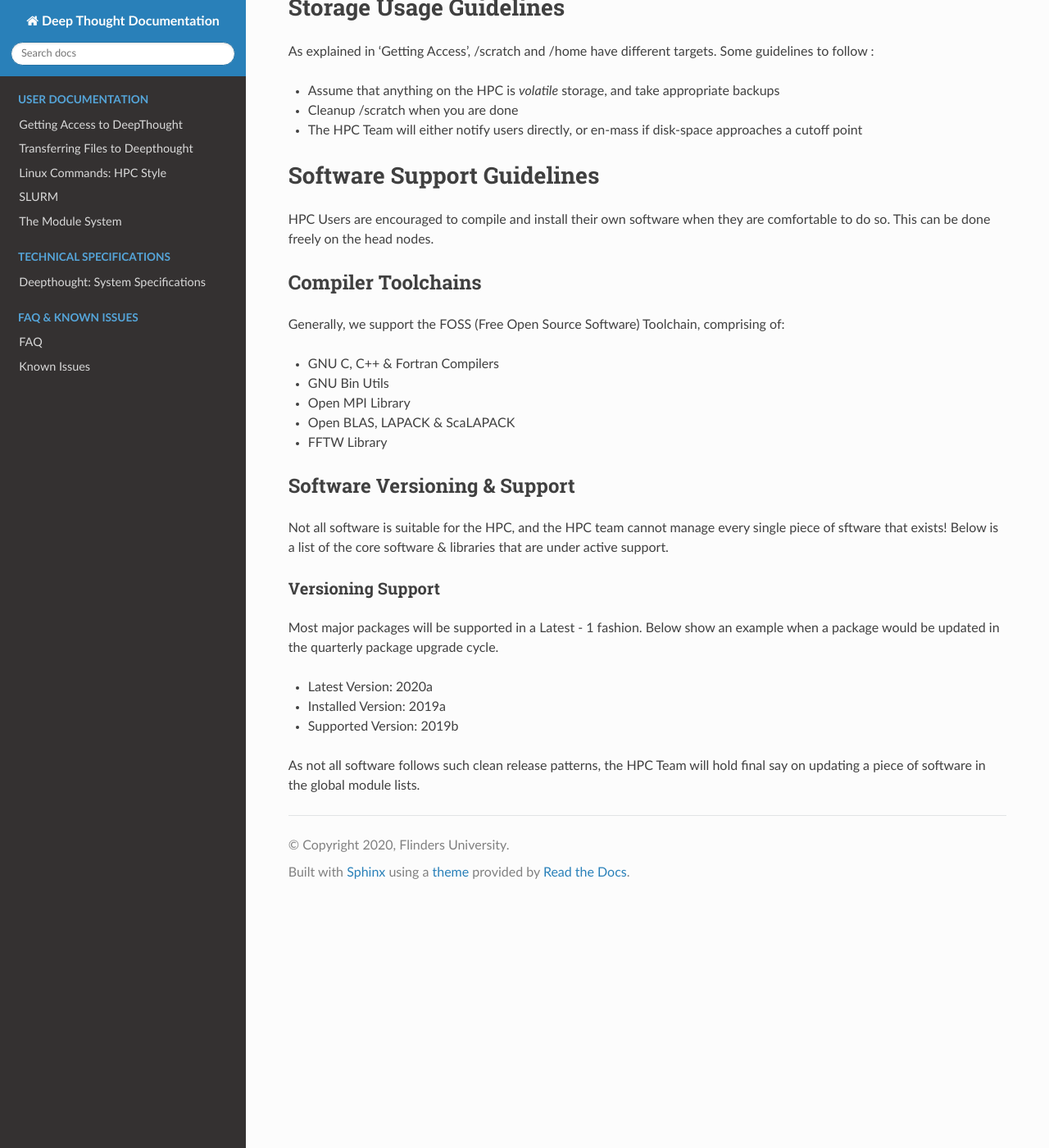
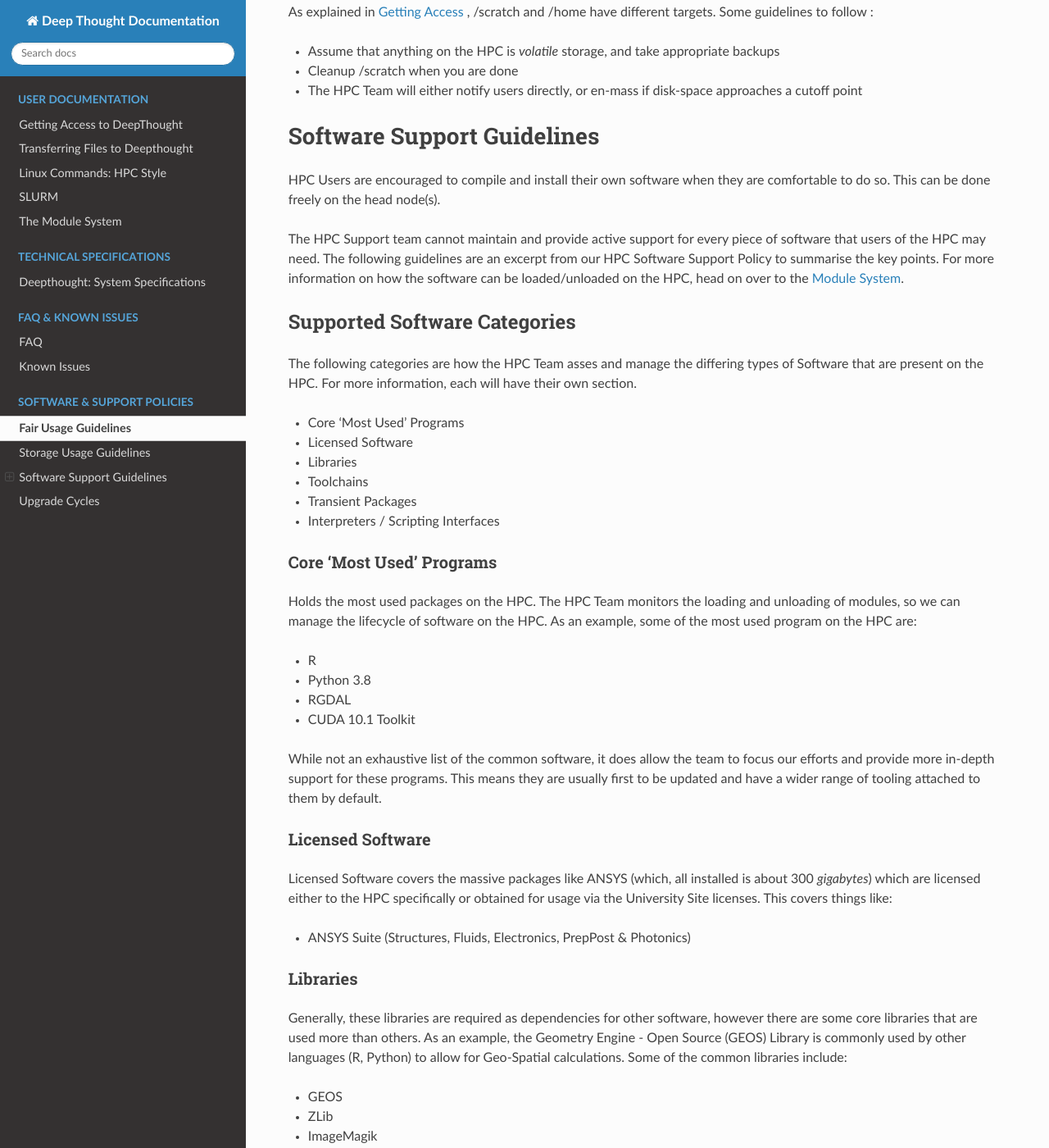
Before and after one commit to flindersuni/DeepThoughtHPC-docs, a Sphinx documentation site: the page built from docs/source/policies/fairuse.rst, in a window 1280 px wide and 1400 px high, scrolled down 410 px. Shown: the whole window at 82% size. Built offline with Sphinx 7.4.7 and the Read the Docs theme 2.0.0, drawn with Linux system fonts in a browser that asks for light colours; some of the changed text lies outside the part shown.

Commit message:
feat(policies): Software Policies

```diff
--- a/docs/source/FAQ/knownissues.rst
+++ b/docs/source/FAQ/knownissues.rst
@@ -20,4 +20,4 @@ EBPUB Version
 Web / ReadTheDocs / Online Version
 ====================================
 
-* Some builds seem to have magic-ed away the images and they no longer display correctly.
+None at the moment.
--- a/docs/source/policies/fairuse.rst
+++ b/docs/source/policies/fairuse.rst
@@ -5,20 +5,19 @@ The Deepthought HPC provides moderate use at no charge to Flinders University Co
 This is enforced by the Fairshare System and is under constant tweaking and monitoring to ensure
 the best possible outcomes.
 
-The following can be taken as general guidelines:
-
 * The current split between colleges is:
 
-  * 45 % CSE
-  * 45 % CMPH
-  * 10 % General
+  * 45 % for CSE
+  * 45 % for CMPH
+  * 10 % for General
 
 
-.. GettingAccess: ../Access/GettingAccess.md
+.. _Getting Access: ../Access/GettingAccess.md
+.. _Module System: ../ModuleSystem/LMod.md
 
 Storage Usage Guidelines
 ============================
-As explained in 'Getting Access', /scratch and /home have different targets. Some guidelines to follow :
+As explained in `Getting Access`_ , /scratch and /home have different targets. Some guidelines to follow :
 
 * Assume that anything on the HPC is *volatile* storage, and take appropriate backups
 * Cleanup /scratch when you are done
@@ -30,24 +29,94 @@ Software Support Guidelines
 ====================================
 
 HPC Users are encouraged to compile and install their own software when they are comfortable to do so.
-This can be done freely on the head nodes.
+This can be done freely on the head node(s).
 
-Compiler Toolchains
----------------------
-Generally, we support the FOSS (Free Open Source Software) Toolchain, comprising of:
+The HPC Support team cannot maintain and provide active support for every piece of software that users of the HPC may need.
+The following guidelines are an excerpt from our HPC Software Support Policy to summarise the key points.
+For more information on how the software can be loaded/unloaded on the HPC, head on over to the `Module System`_.
 
-* GNU C, C++ & Fortran Compilers
+
+Supported Software Categories
+-------------------------------
+The following categories are how the HPC Team asses and manage the differing types of Software that are present on the HPC.
+For more information, each will have their own section.
+
+* Core 'Most Used' Programs
+* Licensed Software
+* Libraries
+* Toolchains
+* Transient Packages
+* Interpreters / Scripting Interfaces
+
+
+Core 'Most Used' Programs
+++++++++++++++++++++++++++++++++++++
+Holds the most used packages on the HPC. The HPC Team monitors the loading and unloading of modules, so we can manage the lifecycle of software on the HPC.
+As an example, some of the most used program on the HPC are:
+
+* R
+* Python 3.8
+* RGDAL
+* CUDA 10.1 Toolkit
+
+While not an exhaustive list of the common software, it does allow the team to focus our efforts and provide more in-depth support for these programs.
+This means they are usually first to be updated and have a wider range of tooling attached to them by default.
+
+Licensed Software
++++++++++++++++++++++++++++++++++++++++++++
+Licensed Software covers the massive packages like ANSYS (which, all installed is about 300 *gigabytes*) which are licensed either to the HPC specifically or
+obtained for usage via the University Site licenses. This covers things like:
+
+* ANSYS Suite (Structures, Fluids, Electronics, PrepPost & Photonics)
+
+
+Libraries
+++++++++++++++++++++++++
+Generally, these libraries are required as dependencies for other software, however there are some core libraries that are used more than others.
+As an example, the Geometry Engine - Open Source (GEOS) Library is commonly used by other languages (R, Python) to allow for Geo-Spatial calculations.
+Some of the common libraries include:
+
+* GEOS
+* ZLib
+* ImageMagik
+* OpenSSL
+
+Most of these are useful in a direct manner only for software compilation or runtime usage.
+
+Unless compiling your own software, you can safely ignore this section - the `Module System`_ takes care of this for you.
+
+Toolchains
++++++++++++++++++++++++++
+Generally we support the FOSS (Free Open Source Software) Toolchain, comprising of:
+
+* GNU C, C++ & Fortran Compilers (gcc, g++ and gfortran)
 * GNU Bin Utils
 * Open MPI Library
 * Open BLAS, LAPACK & ScaLAPACK
 * FFTW Library
 
+Transient Packages
++++++++++++++++++++++
+Listed here for completeness, these packages are install-time dependencies or other packages that do not fit within the above schema.
 
-Software Versioning & Support
--------------------------------
 
-Not all software is suitable for the HPC, and the HPC team cannot manage every single piece of sftware that exists!
-Below is a list of the core software & libraries that are under active support.
+Scripting Languages
++++++++++++++++++++++
+Interpreters like Python & R (Perl, Ruby, Scala, Lua etc.) are complex things and have their own entire ecosystems of packages, versioning and tools.
+These Scripting Interfaces (The technical term is 'Interpreters') are all managed as their own standalone aspect to the HPC.
+
+Using Python as an exmaple you have:
+
+* The interpreter 'Python'
+* The package manager 'Pip'
+* The Meta-Manger 'Conda'/'Mini-Conda'
+* The Virtual Environments Manager 'venv'
+
+Each interacting in slightly different ways and causing other issues. To ensure that the HPC team can support a core set of modules the interpreters are only updated when:
+
+* Security patches are needed
+* A new *Major* Version is available
+* A commonly requested feature requires an upgrade
 
 Versioning Support
 +++++++++++++++++++++++
@@ -59,3 +128,20 @@ Most major packages will be supported in a Latest - 1 fashion. Below show an exa
 * Supported Version: 2019b
 
 As not all software follows such clean release patterns, the HPC Team will hold final say on updating a piece of software in the global module lists.
+
+
+
+Upgrade Cycles
+=====================================
+The HPC Team does their best to adhere to the following cycle for upgrades for software and associated systems.
+
+======================== ============= =============== ==================================
+Software Category        Upgrade Cycle Outage Required Versioning Type
+======================== ============= =============== ==================================
+Core Supported Programs   Quarterly        No             N - 1
+Core Licensed Programs    Bi-Yearly        No             N - 1
+OS & Managerial Tools     Yearly           Yes            Latest
+Software Images           Bi-Yearly        Partial        Latest
+Scripting Interfaces      Quarterly        No             Major, Security & Feature Minor
+Scripting Modules         Quarterly        No             Latest
+======================== ============= =============== ==================================
```
Also changed, not shown: docs/source/FAQ/faq.rst (+22 -1 lines), docs/source/index.rst (+7 -0 lines), docs/source/system/deepthoughspecifications.md (+3 -0 lines).
